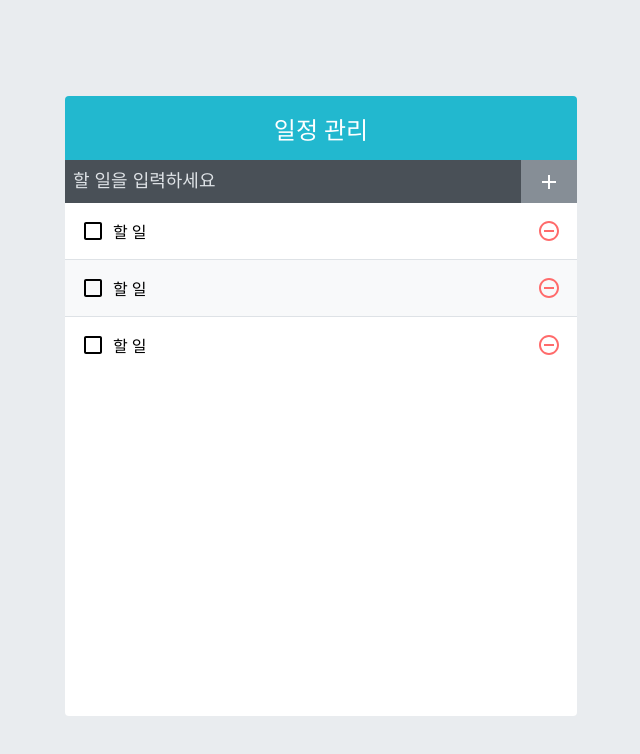
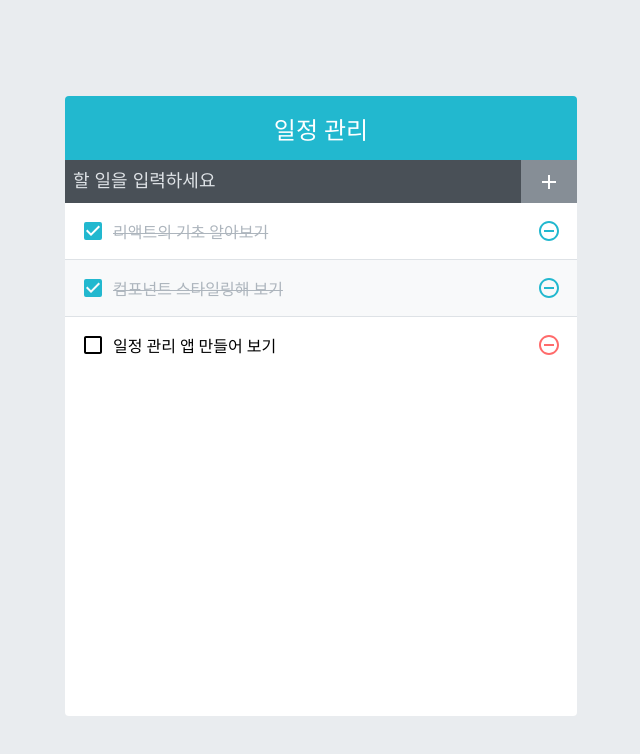
Before and after one commit to WooRiGyeoRe/react_todoApp, a React (Vite) app: page / in a window 1280 px wide. Shown: the top 754 px of the page, without its empty margins (319-959 px from the left). Built offline with nearby package versions, Linux system fonts and the light colour scheme.

Commit message:
App에서 todos 상태 사용하기

```diff
--- a/src/App.jsx
+++ b/src/App.jsx
@@ -1,14 +1,35 @@
-import React from 'react';
+import React, { useState } from 'react';
 import TodoTemplate from './components/TodoTemplate';
 import TodoInsert from './components/TodoInsert';
 // import TodoListItem from './components/TodoListItem';
 import TodoList from './components/TodoList';
 
 const App = () => {
+  // 'todos'라는 상태 정의
+  // 'todos' 배열 안에 있는 객체 => 각 항목의 고유 id, 내용, 완료 여부를 알려 주는 값
+  const [todos, setTodos] = useState([
+    {
+      id: 1,
+      text: '리액트의 기초 알아보기',
+      checked: true,
+    },
+    {
+      id: 2,
+      text: '컴포넌트 스타일링해 보기',
+      checked: true,
+    },
+    {
+      id: 3,
+      text: '일정 관리 앱 만들어 보기',
+      checked: false,
+    },
+  ]);
+
   return (
     <TodoTemplate>
       <TodoInsert />
-      <TodoList />
+      {/* todos 배열을 TodoList로 전달 */}
+      <TodoList todos={todos} />
     </TodoTemplate>
   );
 };
--- a/src/components/TodoList.jsx
+++ b/src/components/TodoList.jsx
@@ -2,12 +2,24 @@ import React from 'react';
 import './TodoList.scss';
 import TodoListItem from './TodoListItem';
 
-const TodoList = () => {
+const TodoList = ({ todos }) => {
+
+
   return (
     <div className="TodoList">
+      {/* todos 배열이 TodoList에 props로 전달되면서 3번 작성할 필요가 없어짐!*/}
+      {/* <TodoListItem />
       <TodoListItem />
-      <TodoListItem />
-      <TodoListItem />
+      <TodoListItem /> */}
+
+      {/* 대신에... props로 받아 온 todos 배열을 배열 내장 함수 map을 사용해 TodoListItem으로 이루어진 배열로 변환해서 렌더링!*/}
+      {/* - map을 사용해 컴포넌트로 변환할 때 => key props를 전달해줘야 함.
+          - key 값은 각 항목마다 가지고 있는 고윳값인 id를 넣어줬음.
+      */}
+      {/* todo 데이터는 통째로 props로 전달 => 여러 종류의 값 전달 시, 추후 성능 최적화할 때 편리 */}
+      {todos.map((todo) => (
+        <TodoListItem todo={todo} key={todo.id} />
+      ))}
     </div>
   );
 };
--- a/src/components/TodoListItem.jsx
+++ b/src/components/TodoListItem.jsx
@@ -5,13 +5,32 @@ import {
   MdCheckBox,
 } from 'react-icons/md';
 import './TodoListItem.scss';
+import cn from 'classnames';
 
-const TodoListItem = () => {
+// cn 함수 => 여러 클래스 이름을 조합하는 도구
+// 인자에 들어간 값이 true면 class로 넣어주고, false면 안 넣어줌.
+// className에 true에 해당하는 값은 추가로 표시가 되고,
+// false가 된다면 className에 적용되지 않음!
+
+const TodoListItem = ({ todo }) => {
+  const { text, checked } = todo;
+
   return (
     <div className="TodoListItem">
-      <div className="checkbox">
+      {/* <div className="checkbox">
         <MdCheckBoxOutlineBlank />
-        <div className="text">할 일</div>
+        <div /> */}
+
+      {/*
+      - checked가 true =>  <div className="checkbox checked">
+      - checked가 false => <div className="checkbox">
+      */}
+      <div className={cn('checkbox', { checked })}>
+        {/* 삼항연산자
+            => checked가 true면 MdCheckBox, false면 MdCheckBoxOutlineBlank
+         */}
+        {checked ? <MdCheckBox /> : <MdCheckBoxOutlineBlank />}
+        <div className="text">{text}</div>
         <div className="remove">
           <MdRemoveCircleOutline />
         </div>
```
